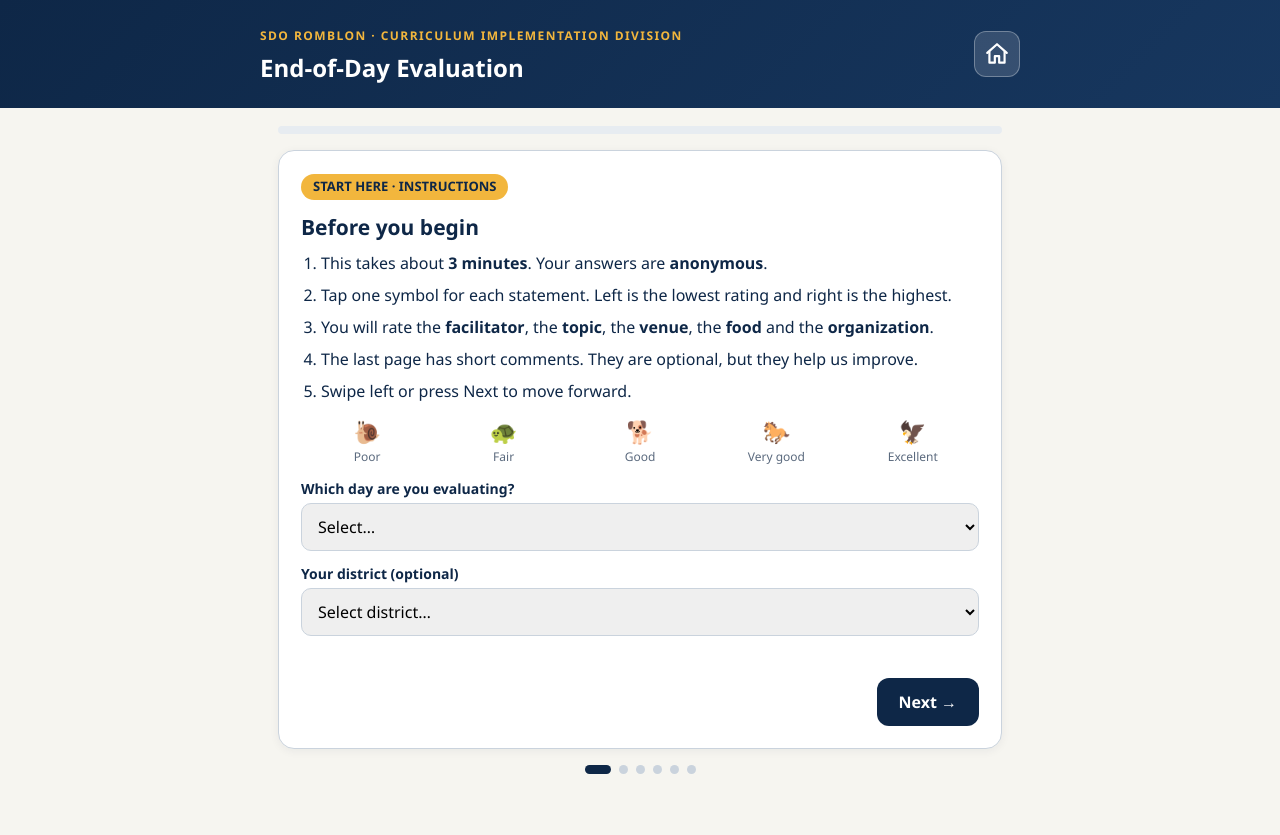
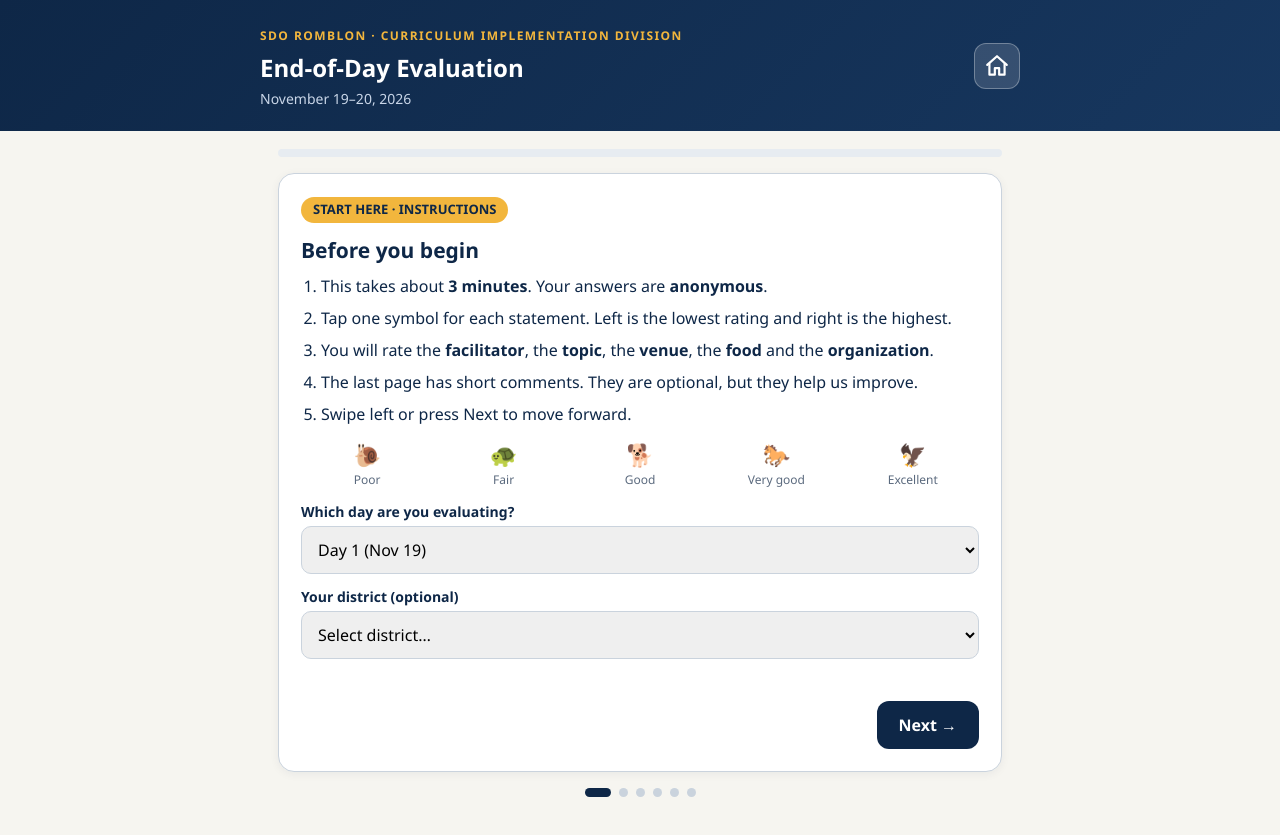
Before and after one commit to projectkabulig-dev/evaluation-assessment-training, a plain HTML site: page index.html in a window 1280 px wide. Before the commit the page ends 812 px from the top, so only its background shows below. Drawn offline with Linux system fonts and the light colour scheme.

Commit message:
Update index.html

```diff
--- a/index.html
+++ b/index.html
@@ -29,7 +29,7 @@ button:hover{background:var(--blue)}button.alt{background:#fff;color:var(--navy)
 .dots{display:flex;justify-content:center;gap:8px;margin:4px 0 20px}.dots i{width:9px;height:9px;border-radius:50%;background:var(--line)}.dots i.on{background:var(--navy);width:26px;border-radius:6px}
 .big{font-size:64px;text-align:center}
 </style></head><body>
-<header><div class="in hd"><div><small>SDO ROMBLON · CURRICULUM IMPLEMENTATION DIVISION</small><h1>End-of-Day Evaluation</h1></div>
+<header><div class="in hd"><div><small>SDO ROMBLON · CURRICULUM IMPLEMENTATION DIVISION</small><h1>End-of-Day Evaluation</h1><div style="font-size:14px;color:#C9D6E8;margin-top:2px">November 19–20, 2026</div></div>
 <button id="homeIcon" class="hi" aria-label="Back to start" title="Back to start"><svg viewBox="0 0 24 24" width="26" height="26" fill="none" stroke="currentColor" stroke-width="2" stroke-linecap="round" stroke-linejoin="round"><path d="M3 11l9-8 9 8"/><path d="M5 10v10h5v-6h4v6h5V10"/></svg></button></div></header>
 <main>
 <div class="bar"><div id="pb"></div></div>
@@ -43,7 +43,7 @@ button:hover{background:var(--blue)}button.alt{background:#fff;color:var(--navy)
   <li>The last page has short comments. They are optional, but they help us improve.</li>
   <li>Swipe left or press Next to move forward.</li></ol>
  <div class="legend" style="margin-top:12px"><div><b>🐌</b>Poor</div><div><b>🐢</b>Fair</div><div><b>🐕</b>Good</div><div><b>🐎</b>Very good</div><div><b>🦅</b>Excellent</div></div>
- <label>Which day are you evaluating?</label><select id="day"><option value="">Select…</option><option>Day 1 (Nov 16)</option><option>Day 2 (Nov 17)</option></select>
+ <label>Which day are you evaluating?</label><select id="day"><option value="">Select…</option><option>Day 1 (Nov 16)</option><option>Day 2 (Nov 17)</option><option>Day 1 (Nov 19)</option><option>Day 2 (Nov 20)</option></select>
  <label>Your district (optional)</label><select id="district"><option value="">Select district…</option></select>
  <div class="msg" id="e0"></div><div class="nav"><span></span><button id="n0">Next →</button></div></section>
 
@@ -65,7 +65,7 @@ const SECTIONS=[
 const $=id=>document.getElementById(id);const ans={};
 const dsel=$("district");DISTRICTS.forEach(d=>{const o=document.createElement("option");o.textContent=o.value=d;dsel.appendChild(o)});
 // default day by date
-(()=>{const d=new Date();const s=d.toISOString().slice(0,10);if(s==="2026-11-16")$("day").selectedIndex=1;if(s==="2026-11-17")$("day").selectedIndex=2})();
+(()=>{const d=new Date();const s=d.getFullYear()+"-"+String(d.getMonth()+1).padStart(2,"0")+"-"+String(d.getDate()).padStart(2,"0");const m={"2026-11-16":1,"2026-11-17":2,"2026-11-19":3,"2026-11-20":4};if(m[s])$("day").selectedIndex=m[s]})();
 const pages=$("pages");
 SECTIONS.forEach((sec,i)=>{const e=document.createElement("section");e.className="card hide";e.id="p"+(i+1);
  e.innerHTML=`<h2>${sec.t}</h2><p class="sub">${sec.s}</p><div class="legend">${FACE.map(f=>`<div><b>${f[0]}</b>${f[1]}</div>`).join("")}</div>`+
```
